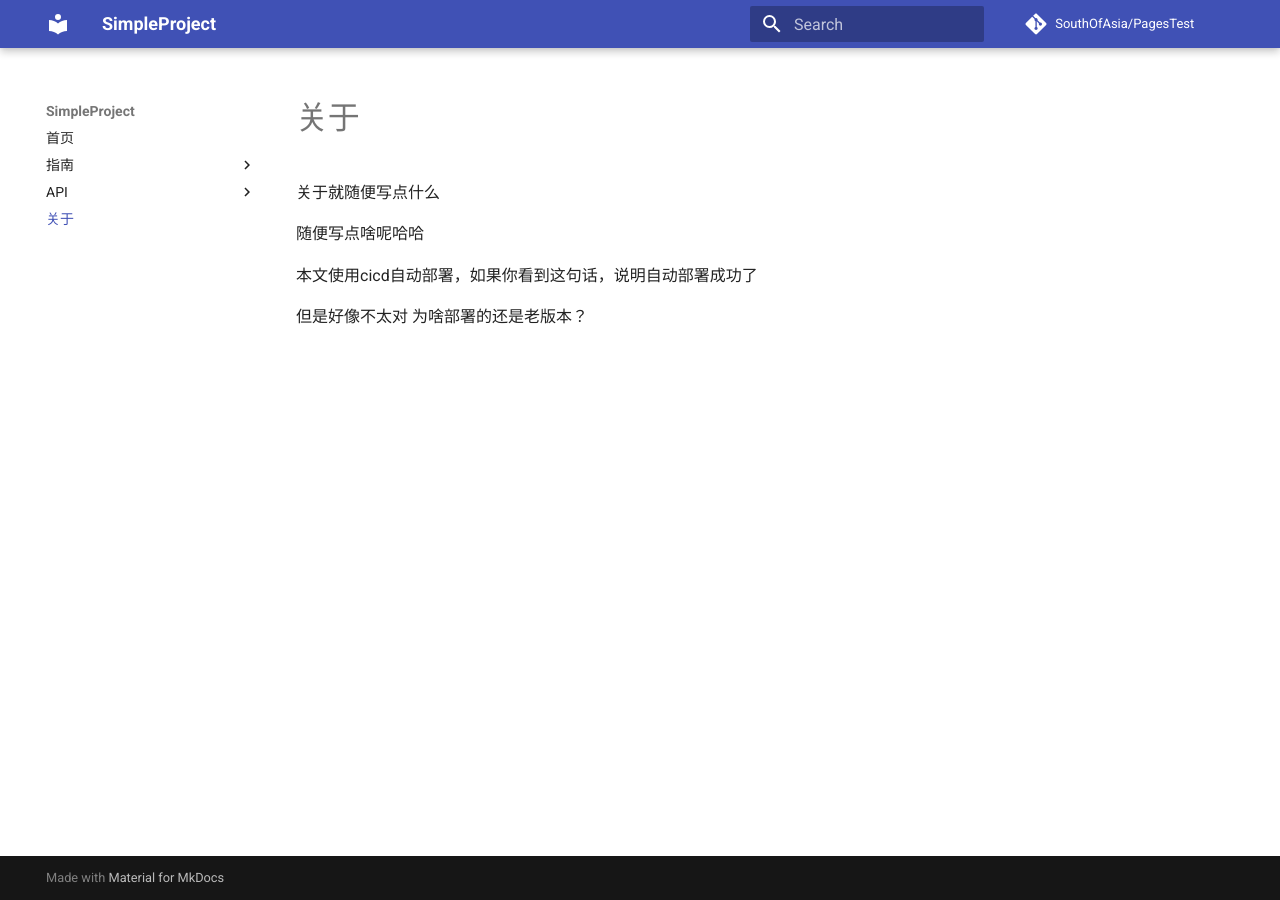
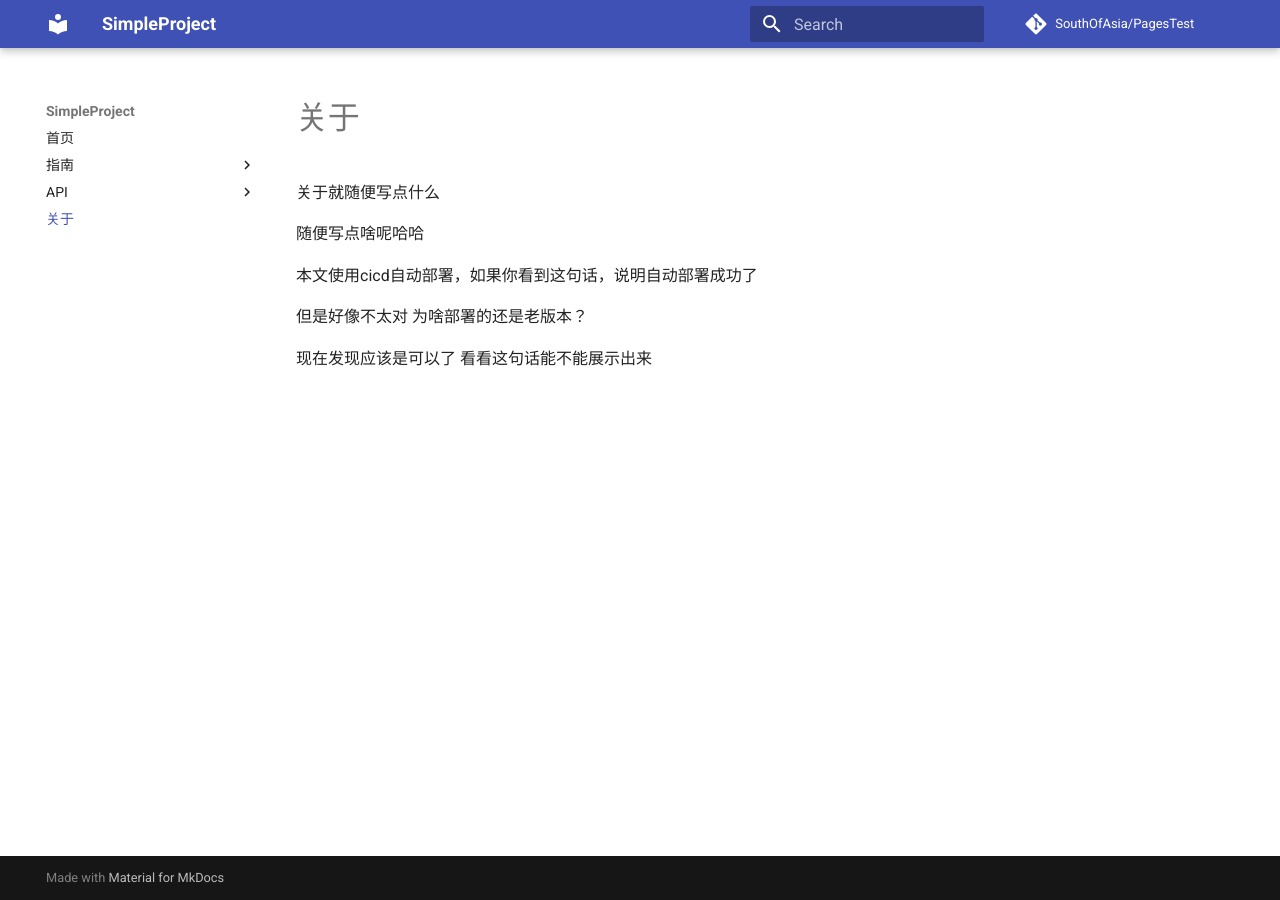
Before and after one commit to SouthOfAsia/PagesTest, an MkDocs documentation site: the page built from docs/about.md, in a window 1280 px wide. Built offline with MkDocs 1.6.1 and Material for MkDocs 9.7.7, drawn with Linux system fonts in a browser that asks for light colours; comment, search, counter and statistics services are not loaded.

Commit message:
update docs

```diff
--- a/docs/about.md
+++ b/docs/about.md
@@ -7,3 +7,5 @@
 本文使用cicd自动部署，如果你看到这句话，说明自动部署成功了
 
 但是好像不太对 为啥部署的还是老版本？
+
+现在发现应该是可以了 看看这句话能不能展示出来
```
